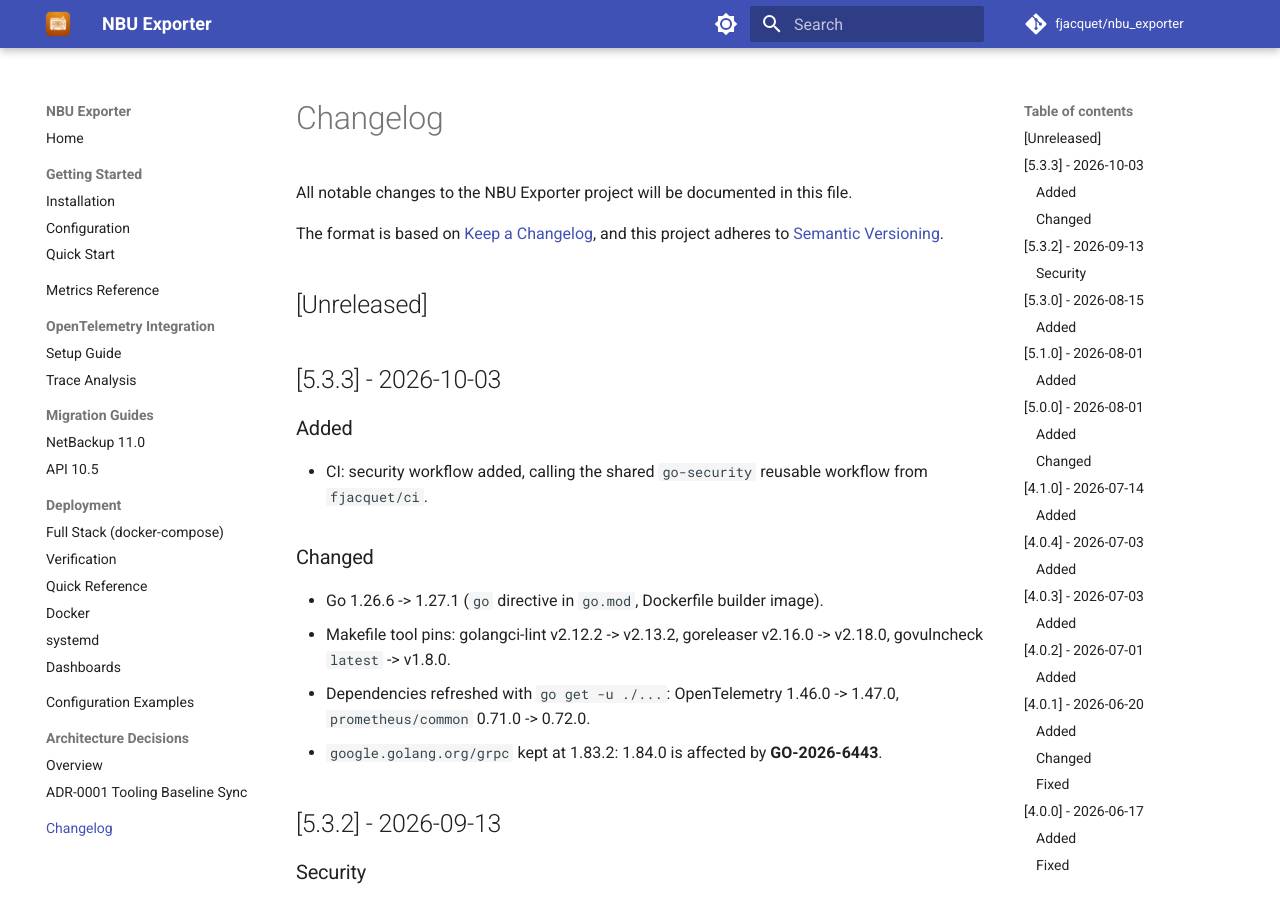
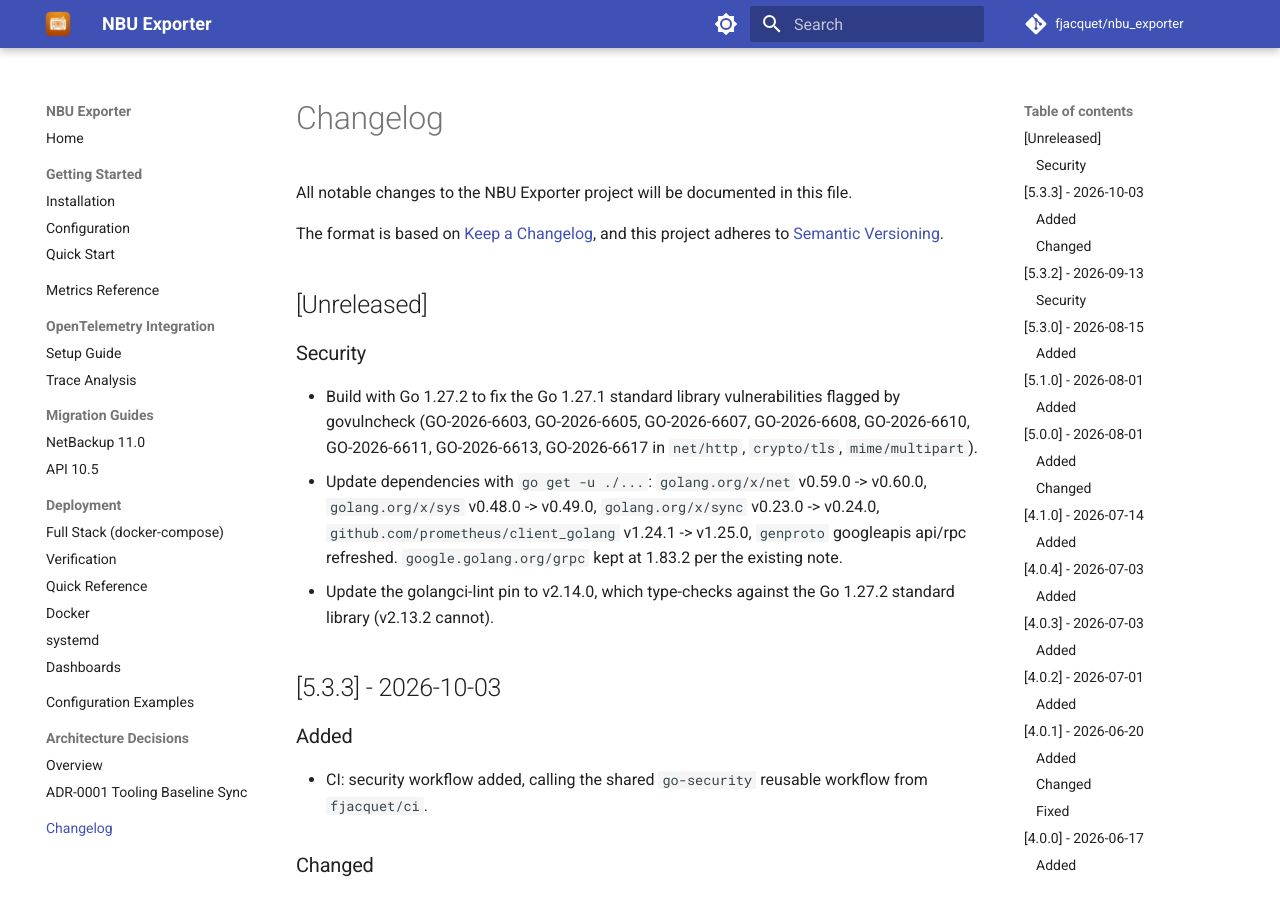
Before and after one commit to fjacquet/nbu_exporter, an MkDocs documentation site: the page built from docs/changelog.md, in a window 1280 px wide and 900 px high. Built offline with MkDocs 1.6.1 and Material for MkDocs 9.7.7, drawn with Linux system fonts in a browser that asks for light colours; comment, search, counter and statistics services are not loaded.

Commit message:
chore(deps): Go 1.27.2 and dependency updates (govulncheck)
Build with Go 1.27.2 to fix the Go 1.27.1 stdlib vulnerabilities flagged
by govulncheck (GO-2026-6603, -6605, -6607, -6608, -6610, -6611, -6613,
-6617). Update dependencies with go get -u (x/net v0.60.0, x/sys v0.49.0,
x/sync v0.24.0, client_golang v1.25.0). Bump golangci-lint to v2.14.0,
which can type-check against the Go 1.27.2 standard library.

Co-Authored-By: Claude Haiku 5.5 <noreply@anthropic.com>
Claude-Session: https://claude.ai/code/session_015MP7vVSTtRV7MqEuK998Lw

```diff
--- a/CHANGELOG.md
+++ b/CHANGELOG.md
@@ -6,6 +6,12 @@ The format is based on [Keep a Changelog](https://keepachangelog.com/en/1.0.0/),
 and this project adheres to [Semantic Versioning](https://semver.org/spec/v2.0.0.html).
 
 ## [Unreleased]
+
+### Security
+
+- Build with Go 1.27.2 to fix the Go 1.27.1 standard library vulnerabilities flagged by govulncheck (GO-2026-6603, GO-2026-6605, GO-2026-6607, GO-2026-6608, GO-2026-6610, GO-2026-6611, GO-2026-6613, GO-2026-6617 in `net/http`, `crypto/tls`, `mime/multipart`).
+- Update dependencies with `go get -u ./...`: `golang.org/x/net` v0.59.0 -> v0.60.0, `golang.org/x/sys` v0.48.0 -> v0.49.0, `golang.org/x/sync` v0.23.0 -> v0.24.0, `github.com/prometheus/client_golang` v1.24.1 -> v1.25.0, `genproto` googleapis api/rpc refreshed. `google.golang.org/grpc` kept at 1.83.2 per the existing note.
+- Update the golangci-lint pin to v2.14.0, which type-checks against the Go 1.27.2 standard library (v2.13.2 cannot).
 
 ## [5.3.3] - 2026-10-03
 
```
Also changed, not shown: CLAUDE.md (+2 -2 lines), docs/api-10.5-migration.md (+1 -1 lines), docs/getting-started/installation.md (+1 -1 lines), 4 other files.
